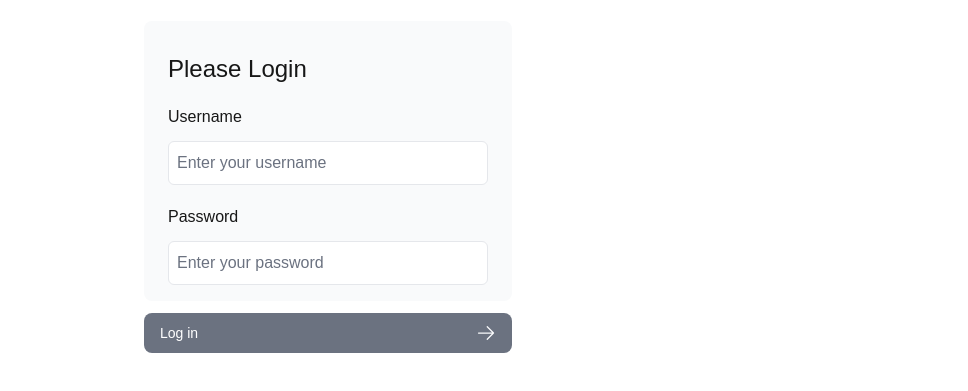
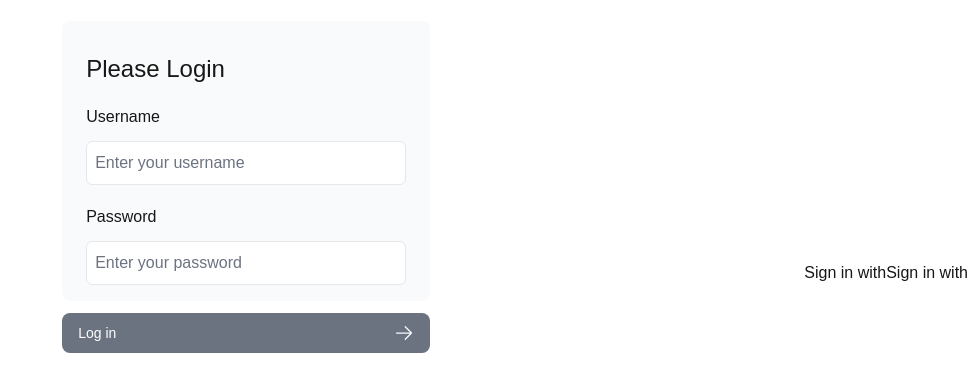
Before and after one commit to nab864/KnowItAll, a Next.js app: page /login in a window 1280 px wide. Shown: the part 127-518 px from the top of the page, without its empty margins (312-1280 px from the left). Built offline with nearby package versions, Linux system fonts and the light colour scheme.

Commit message:
Changes to Authentication

```diff
--- a/app/lib/actions.ts
+++ b/app/lib/actions.ts
@@ -1,6 +1,6 @@
 "use server";
 
-import { signIn, signOut } from "@/auth";
+import { signIn } from "@/auth";
 import { AuthError } from "next-auth";
 
 export async function authenticate(
@@ -8,7 +8,8 @@ export async function authenticate(
   formData: FormData,
 ) {
   try {
-    await signIn("credentials", formData)
+    await signIn("credentials", formData, {callbackURL: ""})
+
   } catch (error) {
     if (error instanceof AuthError) {
       switch (error.type) {
--- a/app/login/page.tsx
+++ b/app/login/page.tsx
@@ -1,11 +1,34 @@
-import LoginForm from "../ui/login-form";
+import LoginForm from "../ui/forms/login-form";
+import { redirect } from "next/navigation";
+import { AuthError } from "next-auth";
+import { providerMap, signIn } from "@/auth";
 
-export default function Login() {
+export default function Login(props: {
+  searchParams: { callbackUrl: string | undefined }
+}) {
   return (
     <main className="flex items-center justify-center md:h-screen">
       <div className="relative mx-auto flex w-full max-w-[400px] flex-col space-y-2.5 p-4 md:-mt-32">
         <LoginForm />
       </div>
+      {Object.values(providerMap).map((provider) => (
+        <form
+          action={async () => {
+            "use server"
+            try {
+              await signIn(provider.id, {
+                redirectTo: "/browse",
+              })
+            } catch (error) {
+              throw error
+            }
+          }}
+        >
+          <button type="submit">
+            <span>Sign in with {provider.name}</span>
+          </button>
+        </form>
+      ))}
     </main>
   )
 }
--- a/app/ui/login-form.tsx
+++ b/app/ui/forms/login-form.tsx
@@ -3,15 +3,16 @@ import {
   ArrowRightIcon,
   ExclamationCircleIcon,
 } from "@heroicons/react/24/outline";
-import { Button } from "./buttons";
+import { Button } from "@/app/ui/buttons";
 import { useActionState } from "react";
-import { authenticate } from "../lib/actions";
+import { authenticate } from "@/app/lib/actions";
 
 export default function LoginForm() {
   const [errorMessage, formAction, isPending] = useActionState(
     authenticate,
     undefined
   );
+
   return (
     <form action={formAction} className="space-y-3">
       <div className="flex-1 rounded-lg bg-gray-50 px-6 pb-4 pt-8">
--- a/app/ui/forms/sign-in.tsx
+++ b/app/ui/forms/sign-in.tsx
@@ -1,16 +1,13 @@
-
-import { signIn } from "@/auth"
+import { signIn } from "@/auth";
+import Link from "next/link";
 
 export default async function SignIn() {
-
   return (
-    <form
-      action={async () => {
-        "use server"
-        await signIn()
-      }}
+    <Link
+      className="block px-4 py-2 text-sm hover:bg-purple-600 rounded-md"
+      href="/login"
     >
-      <button type="submit">Signin</button>
-    </form>
-  )
+      Signin
+    </Link>
+  );
 }
--- a/app/ui/forms/sign-out.tsx
+++ b/app/ui/forms/sign-out.tsx
@@ -3,6 +3,7 @@ import { signOut } from "@/auth";
 export default function SignOut() {
   return (
     <form
+      className="block px-4 py-2 text-sm hover:bg-purple-600 rounded-md"
       action={async () => {
         "use server";
         await signOut();
--- a/app/ui/topbar.tsx
+++ b/app/ui/topbar.tsx
@@ -1,15 +1,37 @@
 import SignIn from "./forms/sign-in";
+import SignOut from "./forms/sign-out";
 import { auth } from "@/auth";
-import SignOut from "./forms/sign-out";
+import { Menu, MenuButton, MenuItem, MenuItems } from "@headlessui/react";
+import { ChevronDownIcon } from "@heroicons/react/20/solid";
+import Image from "next/image";
+import Link from "next/link";
 
 export default async function TopNav() {
   const session = await auth();
-  console.log(session)
   return (
-    <div className="flex flex-col">
-      <div className="m-1 p-1 bg-white flex flex-col">
-        {session ? <SignOut /> : <SignIn />}
+    <Menu as="div" className="relative inline-block text-left">
+      <div>
+        <MenuButton className="inline-flex w-full justify-center gap-x-1.5 rounded-full data-[open]:bg-purple-600 bg-white px-2 py-2 hover:bg-purple-500">
+          <Image src="/account.svg" width={25} height={25} alt="Account" />
+        </MenuButton>
       </div>
-    </div>
+      <MenuItems
+        transition
+        className="absolute right-0 z-10 mt-2 mr-2 p-1 w-24 origin-top-right rounded-md bg-white ring-1 shadow-lg ring-black/5 transition focus:outline-hidden data-[closed]:scale-95 data-[closed]:transform data-[closed]:opacity-0 data-[enter]:duration-100 data-[enter]:ease-out data-[leave]:duration-75 data-[leave]:ease-in"
+      >
+        <div className="py-1">
+          <MenuItem as="div">{session ? <SignOut /> : <SignIn />}</MenuItem>
+          <MenuItem as="div">
+            {session ? (
+              <Link href="/profile">
+                <h1 className="block px-4 py-2 text-sm hover:bg-purple-600 rounded-md">
+                  Profile
+                </h1>
+              </Link>
+            ) : null}
+          </MenuItem>
+        </div>
+      </MenuItems>
+    </Menu>
   );
 }
--- a/auth.config.ts
+++ b/auth.config.ts
@@ -6,6 +6,9 @@ import { NextAuthConfig } from "next-auth";
 
 
 export const authConfig = {
+  pages:{
+    signIn: "/login"
+  },
   callbacks: {
     async signIn({ user }) {
       const existingUser = await getUserByEmail(user.email ?? "")
@@ -28,6 +31,20 @@ export const authConfig = {
       }
       return true
     },
+    authorized({ auth, request: { nextUrl } }) {
+      const isLoggedIn = auth?.user;
+      const isOnLogin = nextUrl.pathname.startsWith('/login');
+      const isOnProfile = nextUrl.pathname.startsWith('/profile')
+      if (!isOnLogin) {
+        if (isLoggedIn) return true;
+        if (isOnProfile && !isLoggedIn) {
+          return Response.redirect(new URL('/login', nextUrl));
+        }
+      } else if (isLoggedIn) {
+        return Response.redirect(new URL('/browse', nextUrl));
+      }
+      return true;
+    },
   },
   providers: []
 } satisfies NextAuthConfig;
--- a/auth.ts
+++ b/auth.ts
@@ -1,41 +1,57 @@
-import { Prisma } from "@prisma/client";
 import { prisma } from "./prisma";
 import { authConfig } from "@/auth.config";
 import NextAuth from "next-auth";
 import GitHub from "next-auth/providers/github";
 import Credentials from "next-auth/providers/credentials";
-import bcryptjs from "bcryptjs"
-import { z } from "zod"
+import type { Provider } from "next-auth/providers";
+import bcryptjs from "bcryptjs";
+import { z } from "zod";
 
-
-export const { handlers, signIn, signOut, auth } = NextAuth({
-  ...authConfig,
-  providers: [GitHub, Credentials({
+const providers: Provider[] = [
+  GitHub,
+  Credentials({
     credentials: {
       username: {},
       password: {},
     },
     async authorize(credentials) {
-        const parsedCredentials = z.object({
+      const parsedCredentials = z
+        .object({
           username: z.string().min(3),
-          password: z.string().min(8)
-        }).safeParse(credentials)
-        if (parsedCredentials.success) {
-          const {username, password} = parsedCredentials.data
-          const user = await prisma.user.findUnique({
-            where:{
-              username: username,
-            }
-          })
-          if (!user) {
-            throw new Error("Invalid credentials.")
-          }
-          const userPassword = user.password as string
-          const passwordMatch = await bcryptjs.compare(password, userPassword)
-          if (passwordMatch) return user
+          password: z.string().min(8),
+        })
+        .safeParse(credentials);
+      if (parsedCredentials.success) {
+        const { username, password } = parsedCredentials.data;
+        const user = await prisma.user.findUnique({
+          where: {
+            username: username,
+          },
+        });
+        if (!user) {
+          throw new Error("Invalid credentials.");
         }
-        return null
+        const userPassword = user.password as string;
+        const passwordMatch = await bcryptjs.compare(password, userPassword);
+        if (passwordMatch) return user;
+      }
+      return null;
+    },
+  }),
+];
 
+export const providerMap = providers
+  .map((provider) => {
+    if (typeof provider === "function") {
+      const providerData = provider()
+      return { id: providerData.id, name: providerData.name }
+    } else {
+      return { id: provider.id, name: provider.name }
     }
-  })]
+  })
+  .filter((provider) => provider.id !== "credentials")
+
+export const { handlers, signIn, signOut, auth } = NextAuth({
+  ...authConfig,
+  providers,
 });
--- a/package.json
+++ b/package.json
@@ -9,6 +9,7 @@
     "lint": "next lint"
   },
   "dependencies": {
+    "@headlessui/react": "^2.2.0",
     "@heroicons/react": "^2.2.0",
     "@prisma/client": "^6.1.0",
     "bcryptjs": "^3.0.2",
```
Also changed, not shown: middleware.ts (+9 -1 lines), 1 other file (tests, documents, lock files or other folders).
